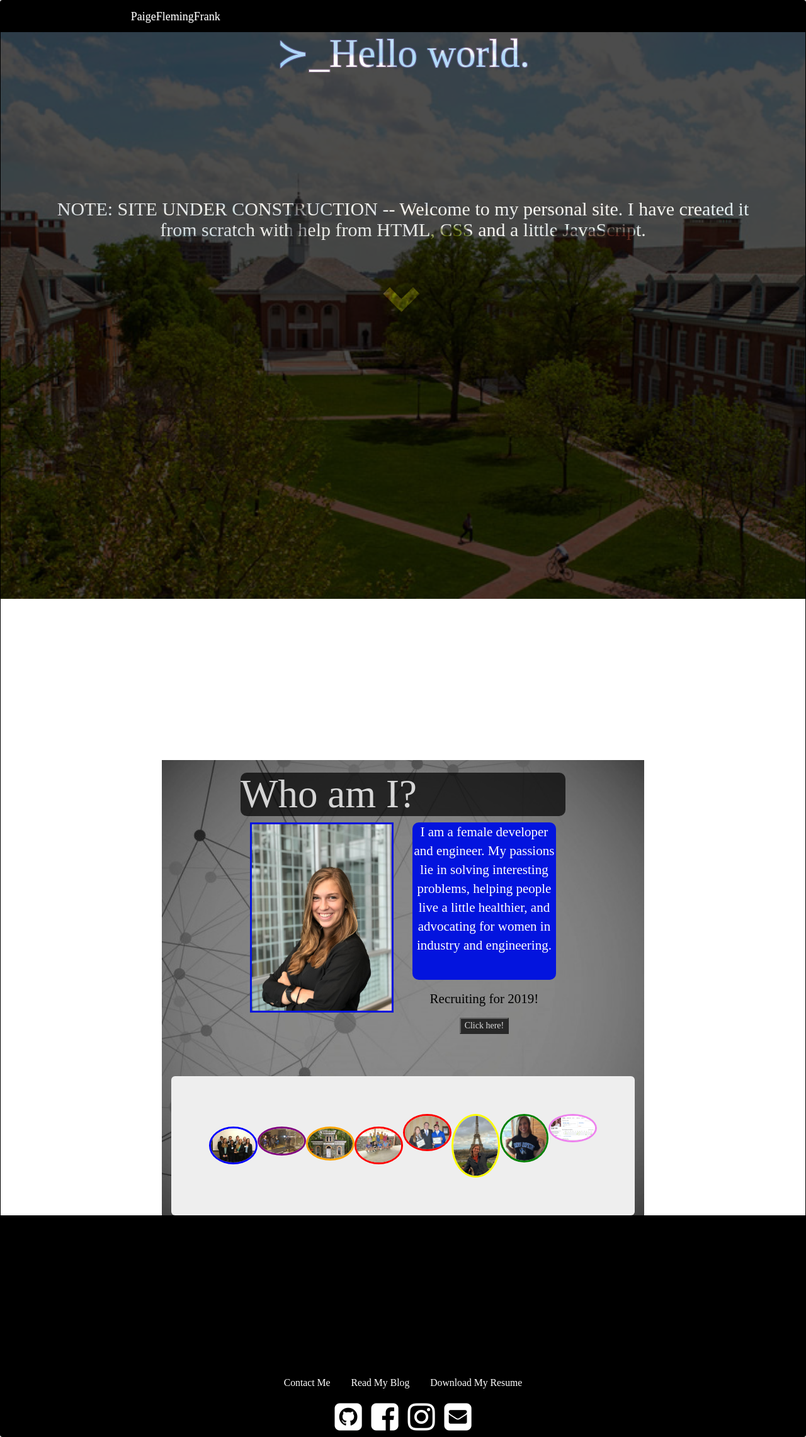
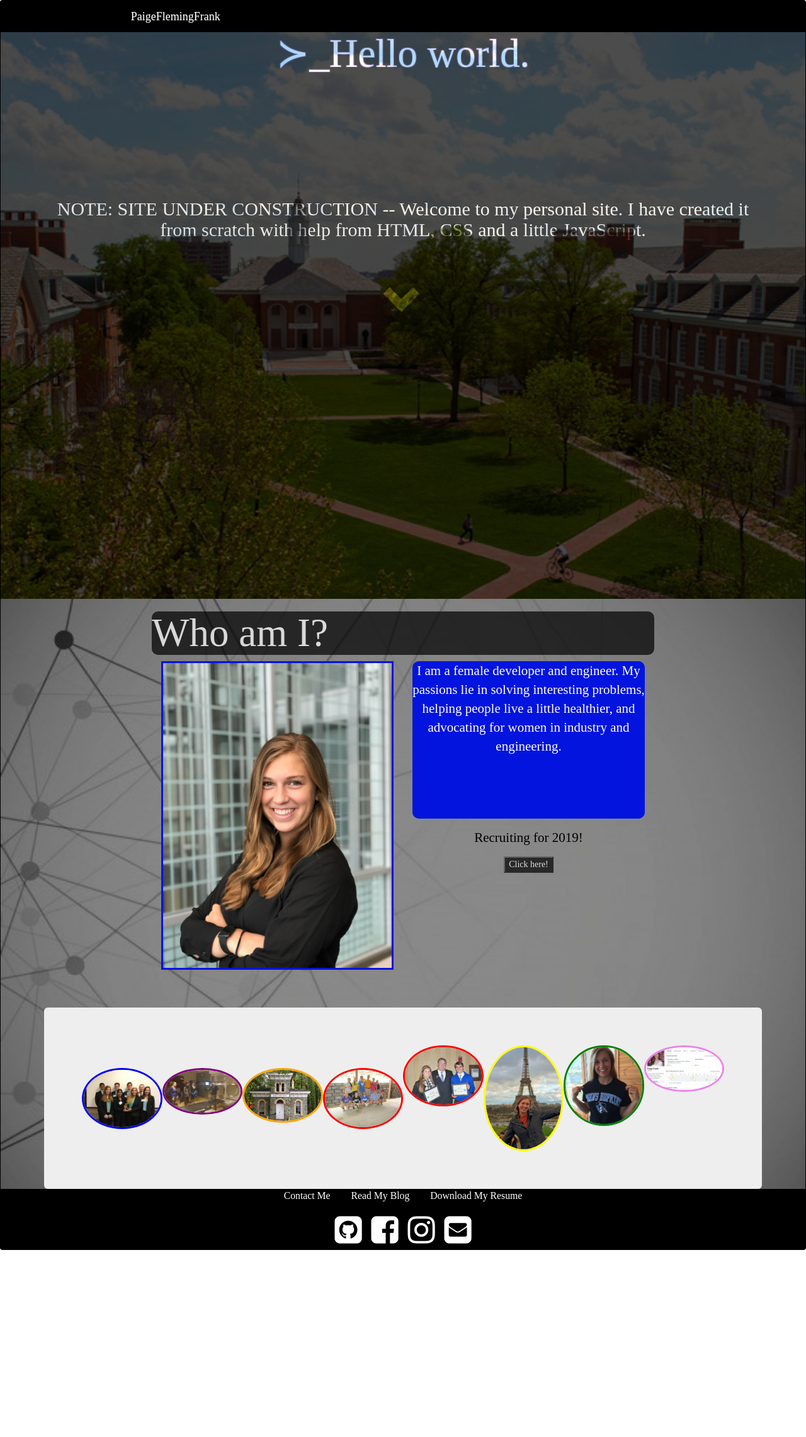
Before and after one commit to pfrank7/pfrank7.github.io, a Jekyll site: the page built from index.html, in a window 1280 px wide. Shown: the whole page at 63% size. Built offline with Jekyll 4.4.1, drawn with Linux system fonts in a browser that asks for light colours; nearby versions of some CDN libraries; after the commit the page ends 1985 px from its top, so only the background shows below that.

Commit message:
Update index.html

```diff
--- a/index.html
+++ b/index.html
@@ -47,12 +47,12 @@
 	font-family: 'Times New Roman', Courier, Geogria;
 	background-image: url("../photos/techback.jpg");
 	background-repeat:no-repeat;
-	margin: 20%;
 }
 #port {
 	font-family: 'Times New Roman', Courier, Geogria;
 	background-image: url("../photos/porfolioback.png");
 	background-repeat:no-repeat;
+	margin: 20%;
 }
 .img-circle {
 	margin:0px;
```
